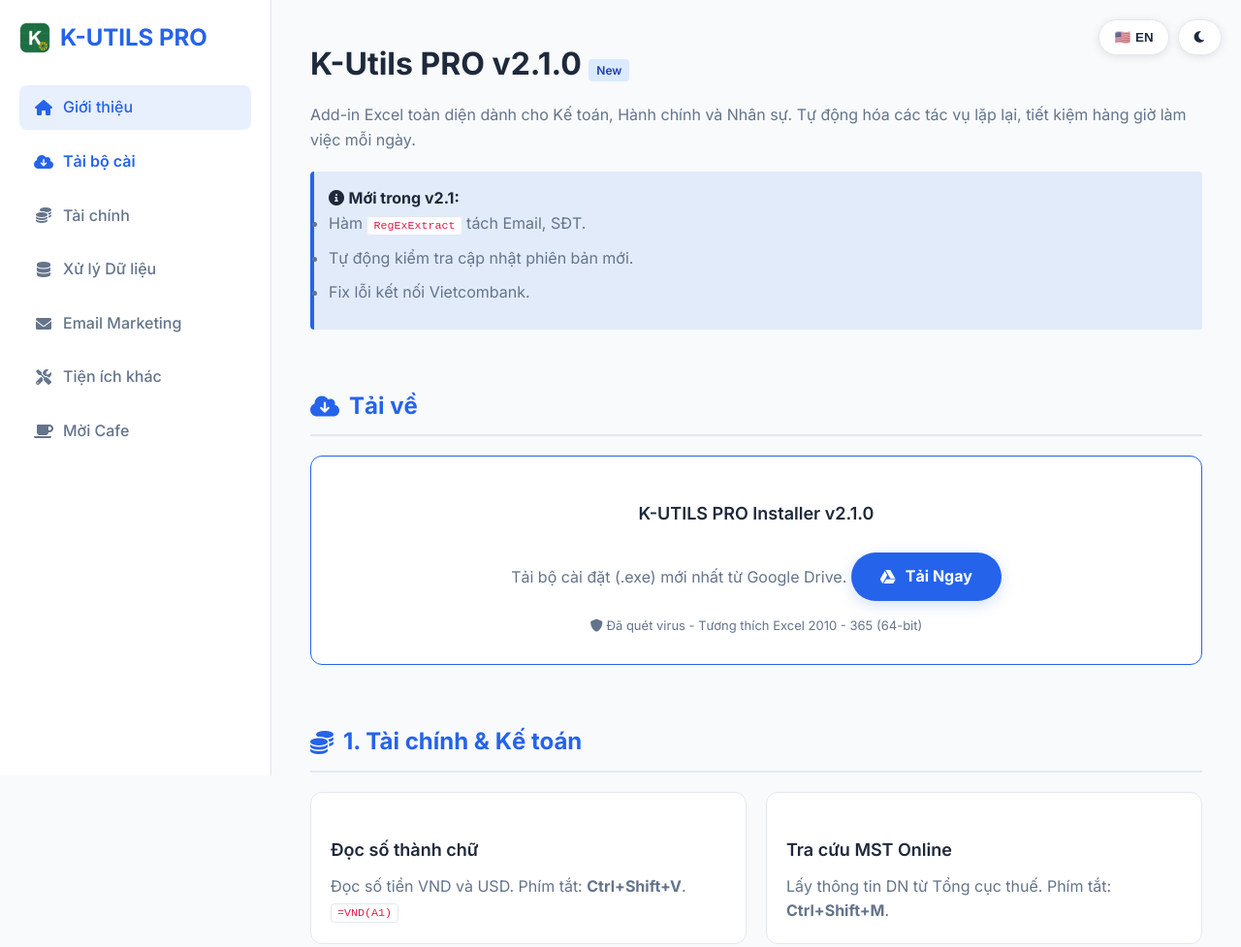
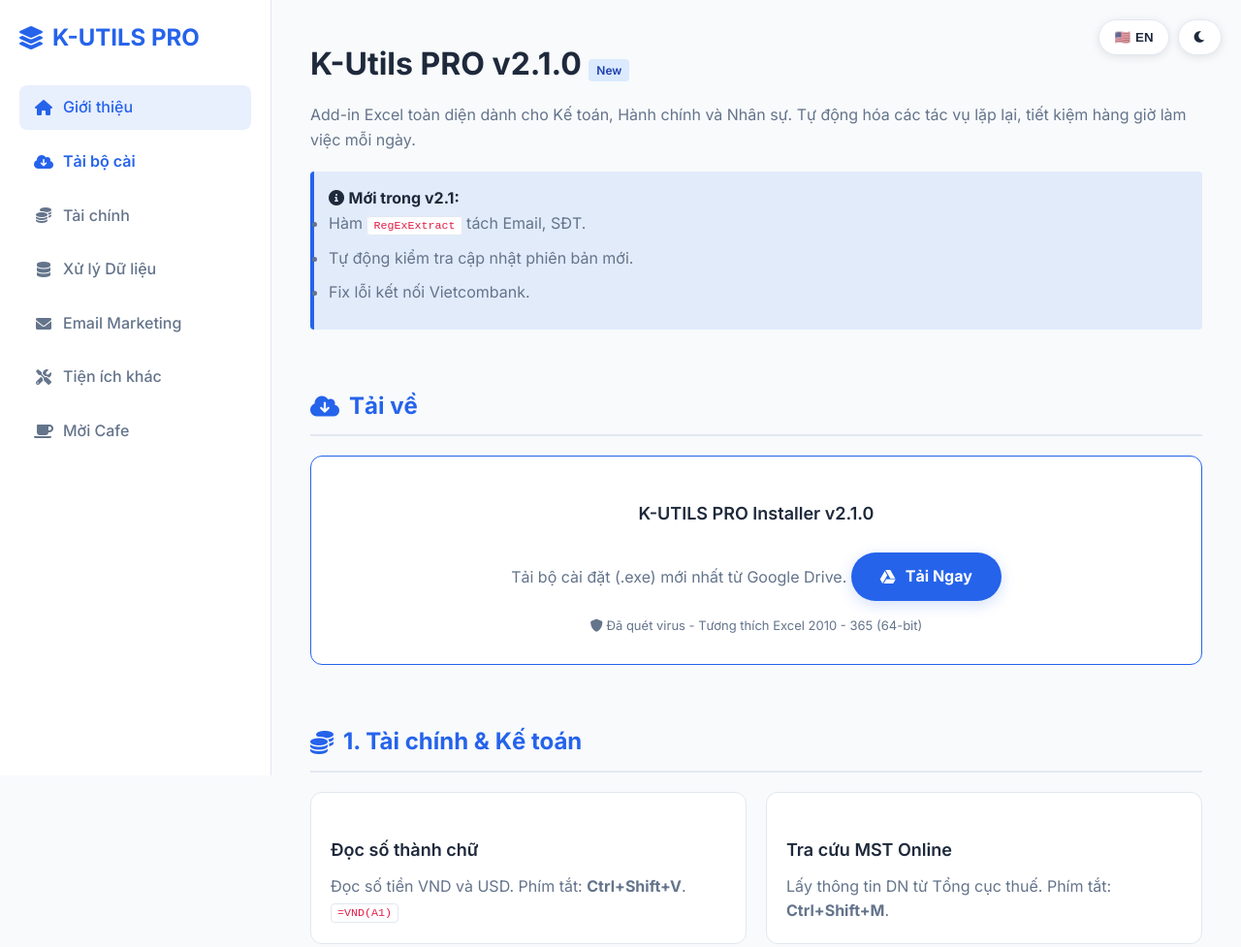
Before and after one commit to trantuankhoabc/kutils-help, a plain HTML site: page index.html in a window 1280 px wide. Shown: the top 977 px of the page at 97% size. Drawn offline with Linux system fonts and the light colour scheme.

Commit message:
fix logo

```diff
--- a/index.html
+++ b/index.html
@@ -8,12 +8,12 @@
     <title>Hướng dẫn sử dụng K-UTILS PRO v2.1</title>
     <meta name="description" content="Add-in Excel miễn phí hỗ trợ Kế toán: Đọc số thành chữ, Tỷ giá VCB, Tra cứu MST, Gộp file, Gửi Email lương hàng loạt.">
 
-    <link rel="icon" href="thumbnail.png" type="image/x-icon">
-    <link rel="shortcut icon" href="thumbnail.png" type="image/x-icon">
+    <link rel="icon" href="setup_icon.ico" type="image/x-icon">
+    <link rel="shortcut icon" href="setup_icon.ico" type="image/x-icon">
 
     <meta property="og:title" content="K-UTILS PRO v2.1 - Trợ lý Excel đắc lực">
     <meta property="og:description" content="Tải ngay Add-in Excel: Đọc số tiền, Check MST, Tỷ giá, Email lương... Hoàn toàn miễn phí!">
-    <meta property="og:image" content="logo.png"> <meta property="og:url" content="https://kutils-pro.netlify.app">
+    <meta property="og:url" content="https://kutils-pro.netlify.app">
     <meta property="og:type" content="website">
 
     <link href="https://cdnjs.cloudflare.com/ajax/libs/font-awesome/6.0.0/css/all.min.css" rel="stylesheet">
@@ -46,8 +46,10 @@
         body { font-family: 'Inter', sans-serif; background-color: var(--bg-body); color: var(--text-main); line-height: 1.6; display: flex; min-height: 100vh; transition: background 0.3s, color 0.3s; }
 
         .sidebar { width: var(--sidebar-width); background-color: var(--bg-card); border-right: 1px solid var(--border); position: fixed; height: 100vh; overflow-y: auto; padding: 20px; z-index: 100; transition: transform 0.3s; }
+
+        /* CSS CHO LOGO CU (ICON + TEXT) */
         .logo { font-size: 24px; font-weight: 800; color: var(--primary); margin-bottom: 30px; display: flex; align-items: center; gap: 10px; }
-        .logo img { height: 32px; width: auto; } /* Style cho logo image */
+        /* Da xoa CSS .logo img */
 
         .nav-menu { list-style: none; }
         .nav-item { margin-bottom: 5px; }
@@ -105,9 +107,7 @@
 
     <aside class="sidebar">
         <div class="logo">
-            <img src="thumbnail.png" alt="Logo" onerror="this.style.display='none'; this.nextElementSibling.style.display='inline-block';">
-            <i class="fas fa-layer-group" style="display:none;"></i>
-            K-UTILS PRO
+            <i class="fas fa-layer-group"></i> K-UTILS PRO
         </div>
 
         <ul class="nav-menu">
```
Also changed, not shown: setup_icon.bmp (deleted).
